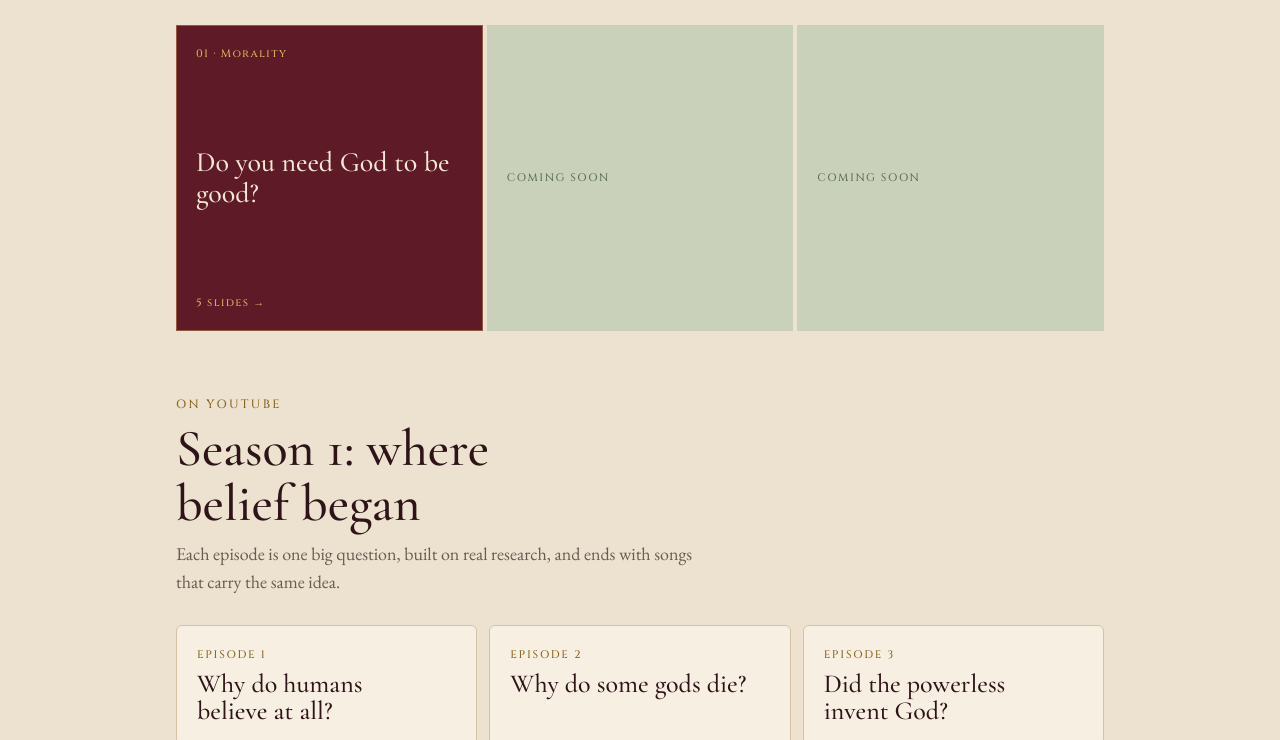
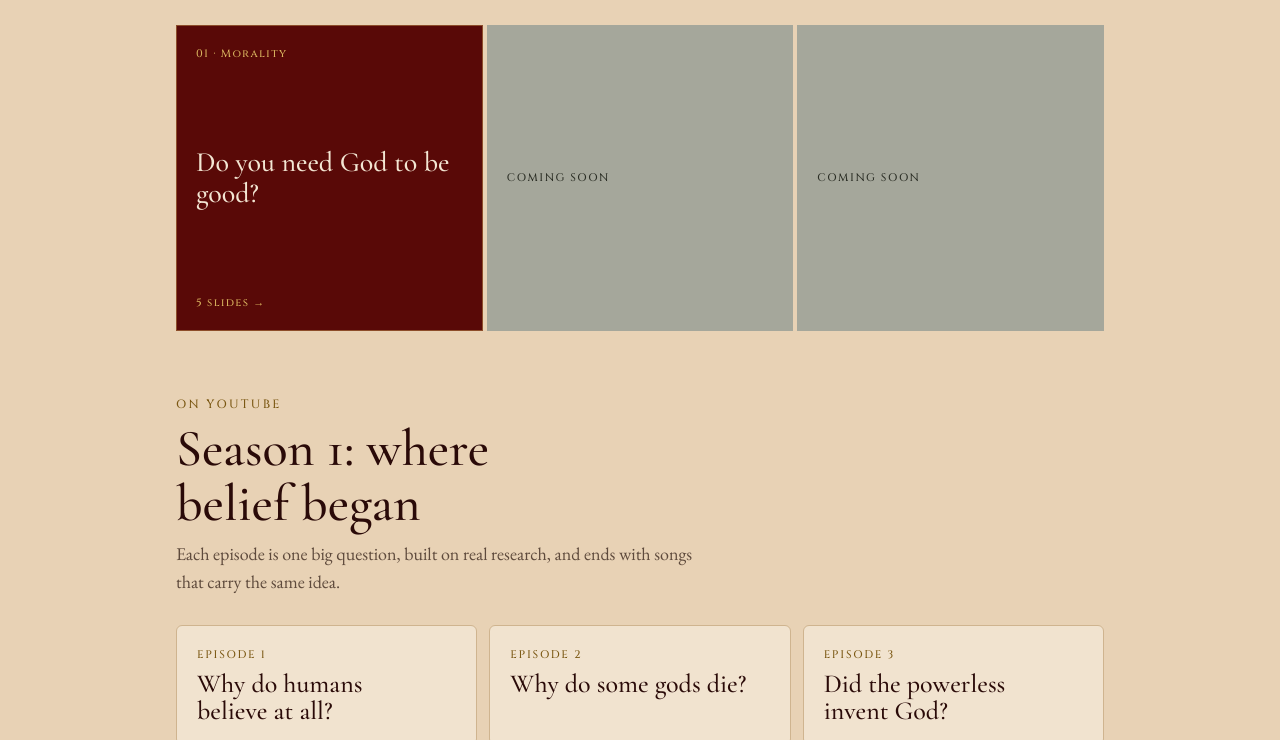
Before and after one commit to thrgoodgodquestion/thegoodgofquestion-site, a plain HTML site: page index.html in a window 1280 px wide. Shown: the part 796-1536 px from the top of the page. Drawn offline with nearby package versions, Linux system fonts and the light colour scheme.

Commit message:
Use Chitra's sage, cream beige and deep burgundy palette
Co-Authored-By: Claude Opus 5.5 <noreply@anthropic.com>
Claude-Session: https://claude.ai/code/session_01LrD28AFSptwdHdRejV6g4y

```diff
--- a/index.html
+++ b/index.html
@@ -10,7 +10,7 @@
 <style>
 /* Layout: one long page. Burgundy hero with a soft gold halo, an Instagram-style grid of data posts that open as swipeable carousels, the season list, then About Ritul on a sage band */
 :root{
-  color-scheme:light; --bg:#ece2cf; --fg:#2e1418; --muted:#6b5a52; --card:#f7f0e2; --ink:#5e1a26; --on-ink:#f3e9d6; --ochre:#8a6420; --ochre-ink:#d9b45f; --sage:#c9d1bb; --sage-deep:#5f7151; --quote:#5e1a26; --line:#d3c3a5;
+  color-scheme:light; --bg:#E8D2B5; --fg:#2a0a08; --muted:#5e4a3c; --card:#F1E3CF; --ink:#590907; --on-ink:#F3E6D3; --ochre:#7a5712; --ochre-ink:#d9b45f; --sage:#A5A79B; --sage-deep:#2b2e25; --quote:#590907; --line:#cfb48f;
   --display:"Cormorant Garamond",Georgia,serif; --body:"EB Garamond",Georgia,serif; --mono:"IBM Plex Mono",ui-monospace,monospace; --caps:"Cinzel",Georgia,serif;
 }
 *{box-sizing:border-box}
```
